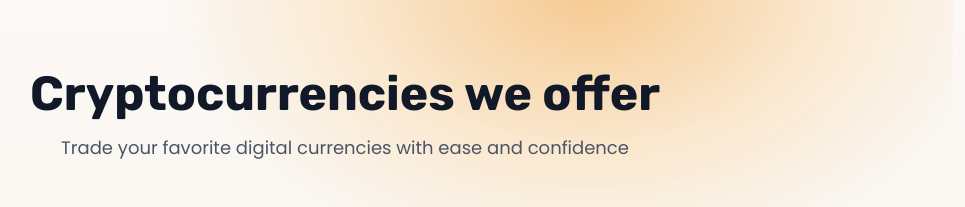
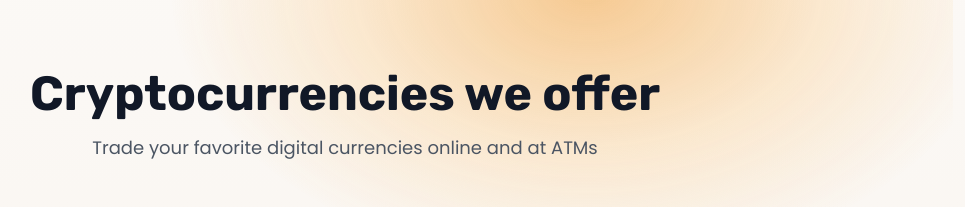
Before and after one commit to HoneyBadgerBitcoin/marketingsite-clean, an Astro site: page / in a window 1280 px wide. Shown: the part 1880-2087 px from the top of the page, without its empty margins (295-1260 px from the left). Built offline with nearby package versions, Linux system fonts and the light colour scheme; Astro itself is replaced by a stand-in of ours; some packages are replaced by stand-ins of ours.

Commit message:
Update cryptocurrencies description text
Revised the description to specify trading digital currencies online and at ATMs instead of general trading with ease and confidence.

```diff
--- a/src/components/Cryptocurrencies.astro
+++ b/src/components/Cryptocurrencies.astro
@@ -40,7 +40,7 @@ const cryptos = [
         Cryptocurrencies we offer
       </h2>
       <p class="text-lg text-gray-600 mt-4">
-        Trade your favorite digital currencies with ease and confidence
+        Trade your favorite digital currencies online and at ATMs
       </p>
     </div>
 
```
